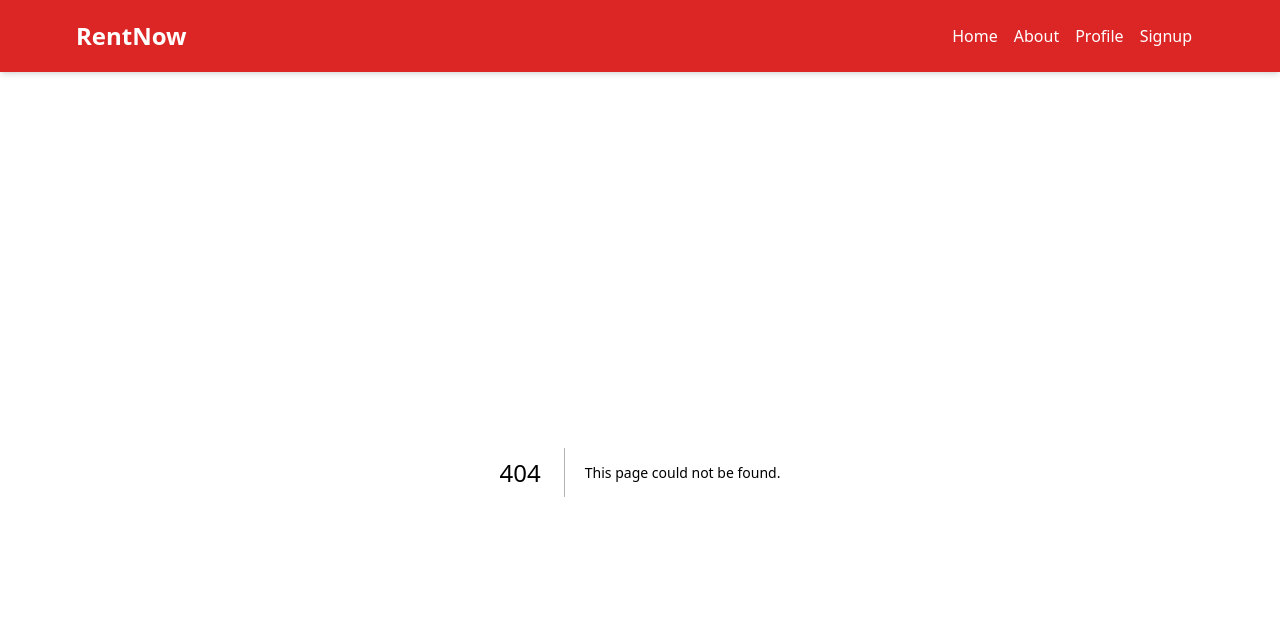
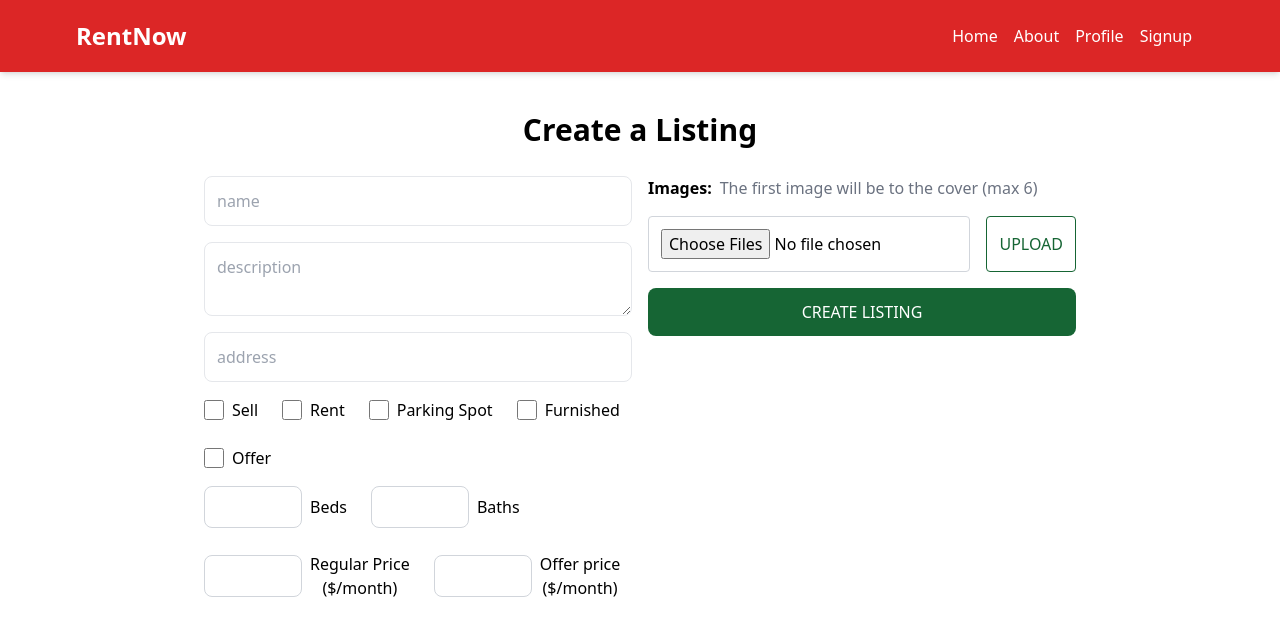
Before and after one commit to rishiSurya9/rentnow, a Next.js app: page /Listing in a window 1280 px wide. Before the commit this address had no page. Shown: the top 636 px of the page. Built offline with nearby package versions, Linux system fonts and the light colour scheme.

Commit message:
Add create listing functionality and link to Profile page

```diff
--- /dev/null
+++ b/app/Listing/page.js
@@ -0,0 +1,129 @@
+import React from "react";
+
+function page() {
+  return (
+    <main className="p-3 max-w-4xl mx-auto">
+      <h1 className="text-3xl font-bold text-center my-7">Create a Listing </h1>
+      <form className="flex flex-col sm:flex-row gap-4" action="">
+        <div className="flex flex-col gap-4 flex-1">
+          <input
+            type="text"
+            placeholder="name"
+            className="border p-3 rounded-lg"
+            id="name"
+            maxLength="62"
+            minleng="10"
+            required
+          />
+          <textarea
+            type="text"
+            placeholder="description"
+            className="border p-3 rounded-lg"
+            id="description"
+            required
+          />
+          <input
+            type="text"
+            placeholder="address"
+            className="border p-3 rounded-lg"
+            id="address"
+            maxLength="62"
+            minleng="10"
+            required
+          />
+
+          <div className="flex gap-6 flex-wrap">
+            <div className="flex gap-2">
+              <input type="checkbox" id="sale" className="w-5 " />
+              <span>Sell</span>
+            </div>
+            <div className="flex gap-2">
+              <input type="checkbox" id="rent" className="w-5 " />
+              <span>Rent</span>
+            </div>
+            <div className="flex gap-2">
+              <input type="checkbox" id="parkinng" className="w-5 " />
+              <span>Parking Spot</span>
+            </div>
+            <div className="flex gap-2">
+              <input type="checkbox" id="furnished" className="w-5 " />
+              <span>Furnished</span>
+            </div>
+            <div className="flex gap-2">
+              <input type="checkbox" id="offer" className="w-5 " />
+              <span>Offer</span>
+            </div>
+          </div>
+
+          <div className="flex flex-wrap gap-6">
+            <div className="flex items-center gap-2">
+              <input
+                type='number'
+                id="bedrooms"
+                min='1'
+                max="10"
+                required
+                className="p-2 border border-gray-300 rounded-lg"
+              />
+              <p>Beds</p>
+            </div>
+            <div className="flex items-center gap-2">
+              <input
+                type="number"
+                id="bathrooms"
+                min="1"
+                max="10"
+                required
+                className="p-2 border border-gray-300 rounded-lg"
+              />
+              <p>Baths</p>
+            </div>
+            <div className="flex items-center gap-2">
+              <input
+                type="number"
+                id="regularPrice"
+                min="1"
+                max="10"
+                required
+                className="p-2 border border-gray-300 rounded-lg"
+              />
+              <div className=" flex flex-col items-center">
+                <p>Regular Price</p>
+                <span>($/month)</span>
+              </div>
+            </div>
+            <div className="flex items-center gap-2">
+              <input
+                type='number'
+                id="offerPrice"
+                min='1'
+                max="10"
+                required
+                className="p-2 border border-gray-300 rounded-lg"
+              />
+              <div className=" flex flex-col items-center">
+                <p>Offer price</p>
+                <span>($/month)</span>
+              </div>
+            </div>
+          </div>
+        </div>
+
+        <div className="flex flex-col flex-1 gap-4">
+            <p className="font-semibold ">Images:
+                <span className="font-normal text-gray-500 ml-2">The first image will be to the cover (max 6)</span>
+            </p>
+
+            <div className="flex gap-4">
+                <input className="p-3 border border-gray-300 rounded w-full " type="file" id="images" accept="image/*" multiple />
+                <button className="p-3 text-green-800 border border-green-800 rounded uppercase hover:shadow-lg disabled:opacity-80">Upload</button>
+            </div>
+        <button className="p-3 bg-green-800 text-white rounded-lg uppercase hover:shadow-lg">Create Listing</button>
+        </div>
+
+      </form>
+    </main>
+  );
+}
+
+export default page;
--- a/app/Profile/page.js
+++ b/app/Profile/page.js
@@ -171,6 +171,10 @@
         >
           {loading ? "Loading..." : "Update"}
         </button>
+
+        <Link className=" bg-green-700 text-white p-3 rounded-lg uppercase hover:opacity-90 disabled:opacity-85 text-center" href="/Listing">
+        create Listing
+        </Link>
       </form>
 
       {error && <p className="text-red-500 text-center mt-4">{error}</p>}
```
